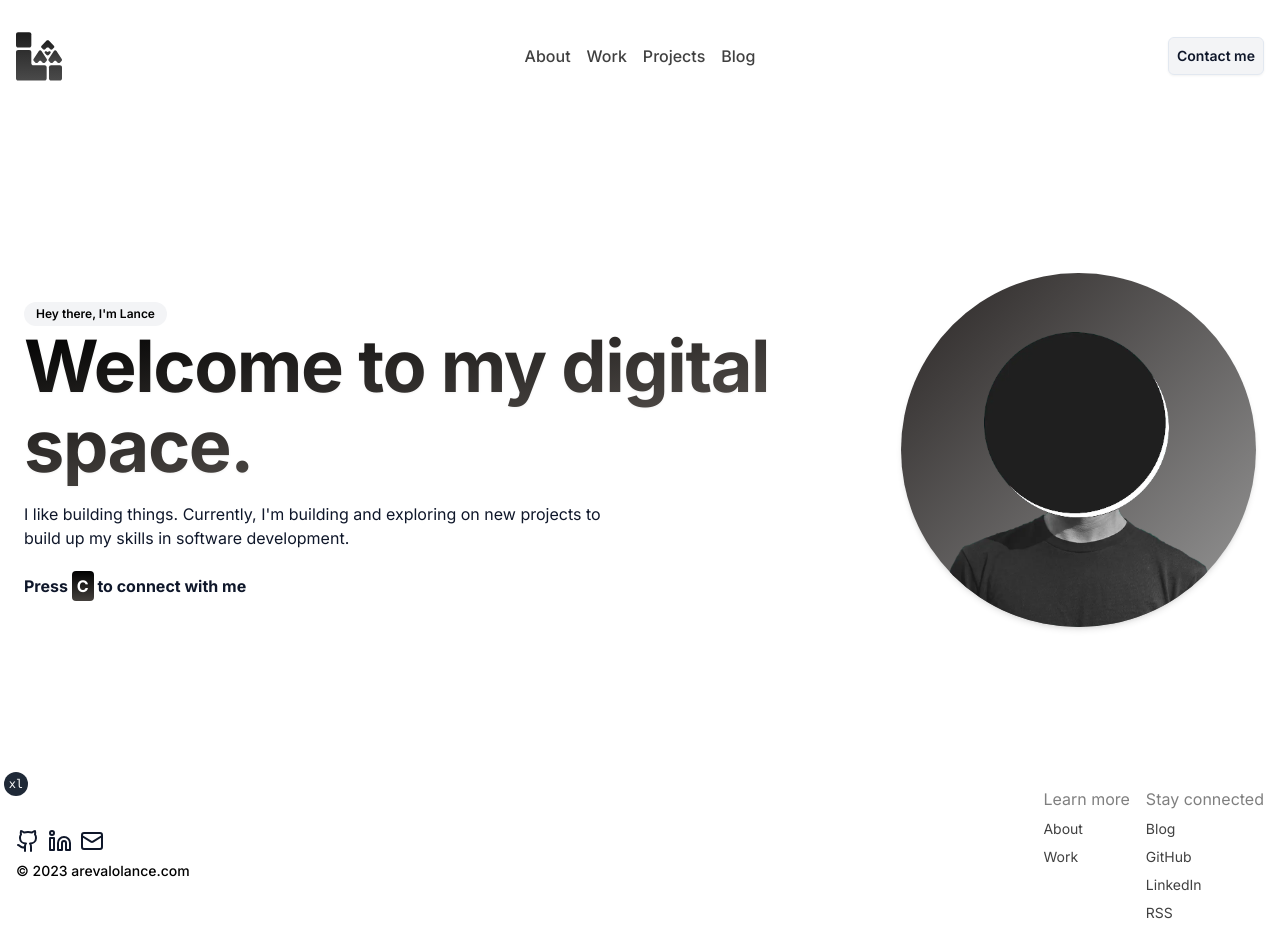
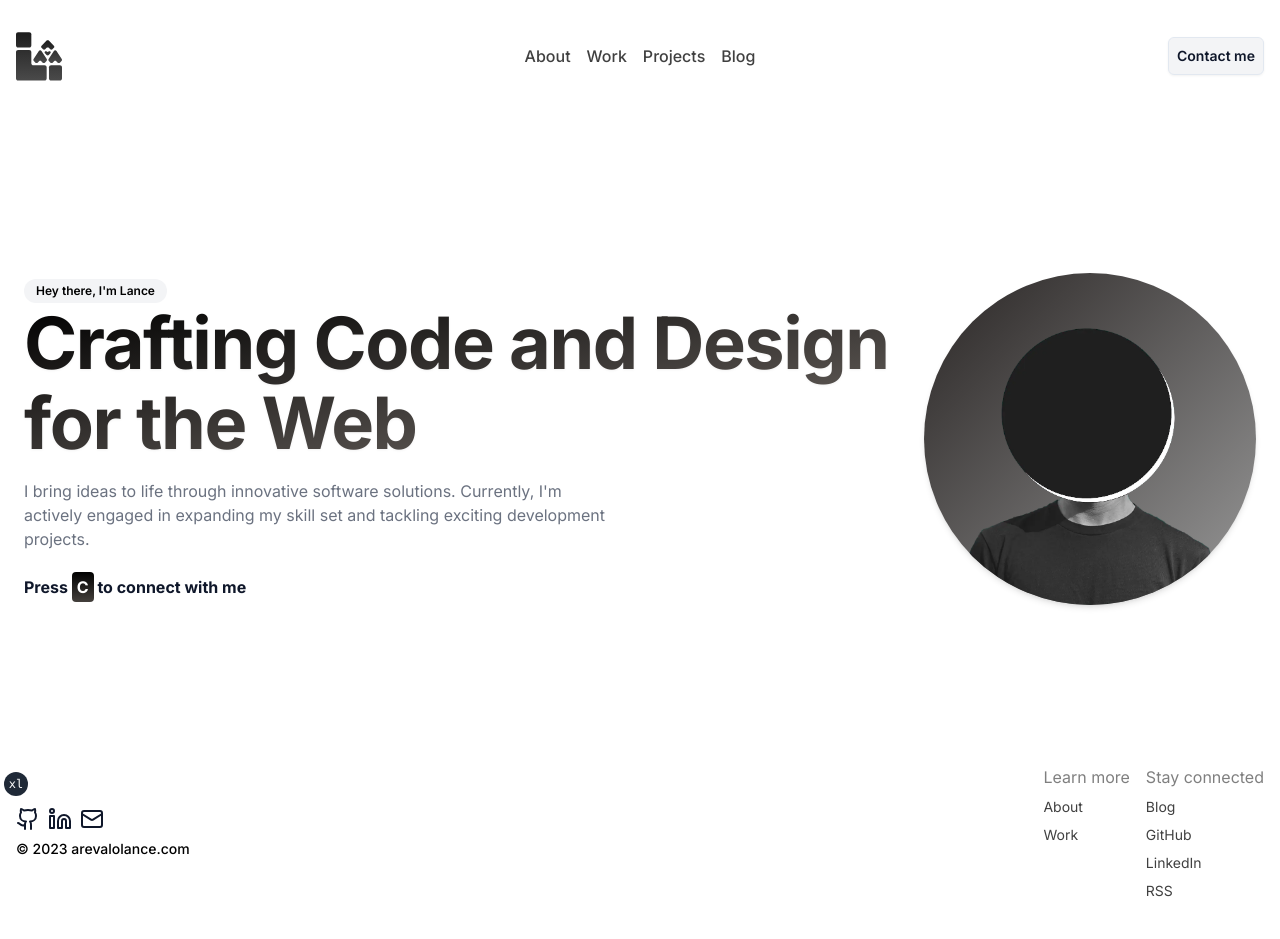
Before and after one commit to arevalolance/dotcom, a Next.js app: page / in a window 1280 px wide. After the commit the page ends 917 px from the top, so only its background shows below. Built offline with nearby package versions, Linux system fonts and the light colour scheme.

Commit message:
refactor: home page content

```diff
--- a/app/page.tsx
+++ b/app/page.tsx
@@ -10,12 +10,12 @@ export default async function Home() {
             Hey there, I&apos;m Lance
           </div>
           <h1 className="font-display bg-gradient-to-br from-black to-stone-500 bg-clip-text text-center text-4xl font-bold tracking-[-0.02em] text-transparent drop-shadow-sm md:text-left md:text-7xl md:leading-[5rem]">
-            Welcome to my digital space.
+            Crafting Code and Design for the Web
           </h1>
-          <p className="mt-4 max-w-[600px] text-center md:text-left">
-            I like building <Link href={"/projects"}>things</Link>. Currently,
-            I&apos;m building and exploring on new projects to build up my
-            skills in software development.
+          <p className="mt-4 max-w-[600px] text-center text-gray-500 md:text-left">
+            I bring ideas to life through innovative software solutions.
+            Currently, I&apos;m actively engaged in expanding my skill set and
+            tackling exciting development projects.
           </p>
           <div className="mt-6 hidden md:block">
             <span className="font-bold">
```
